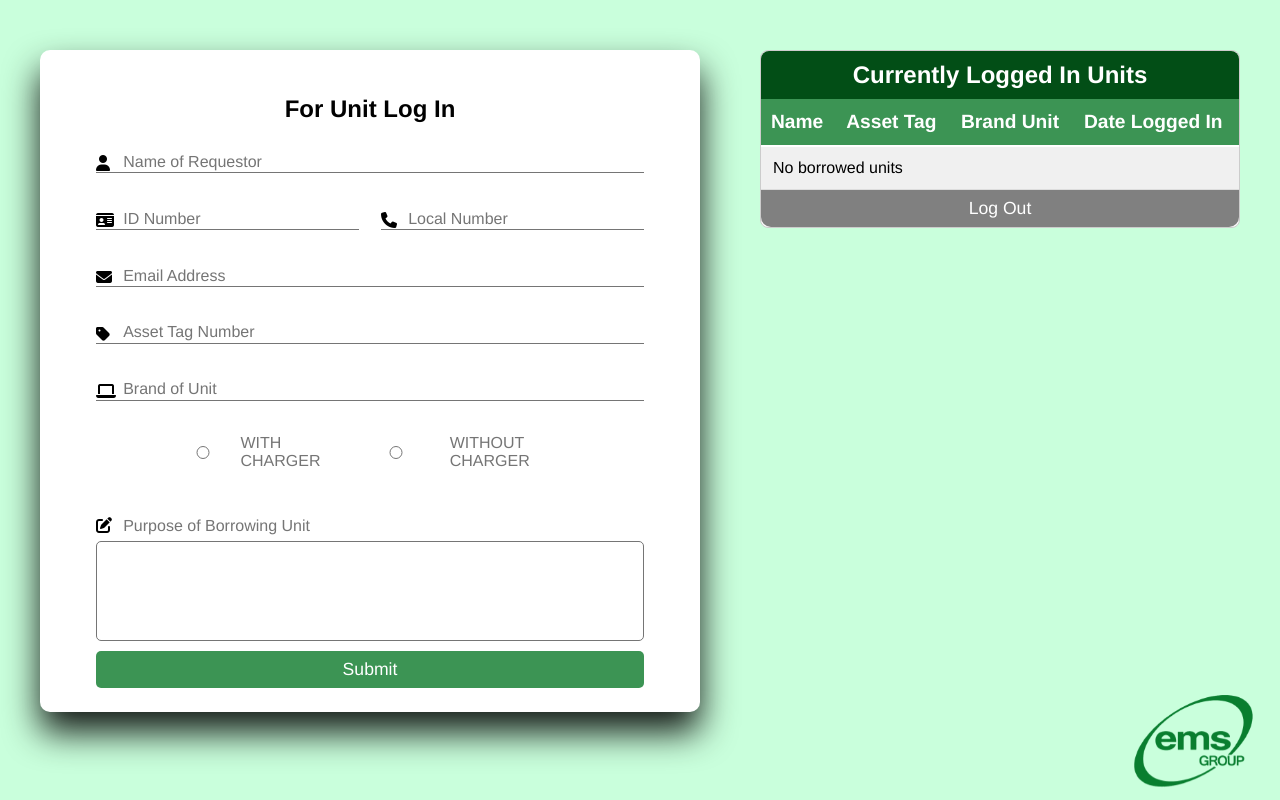
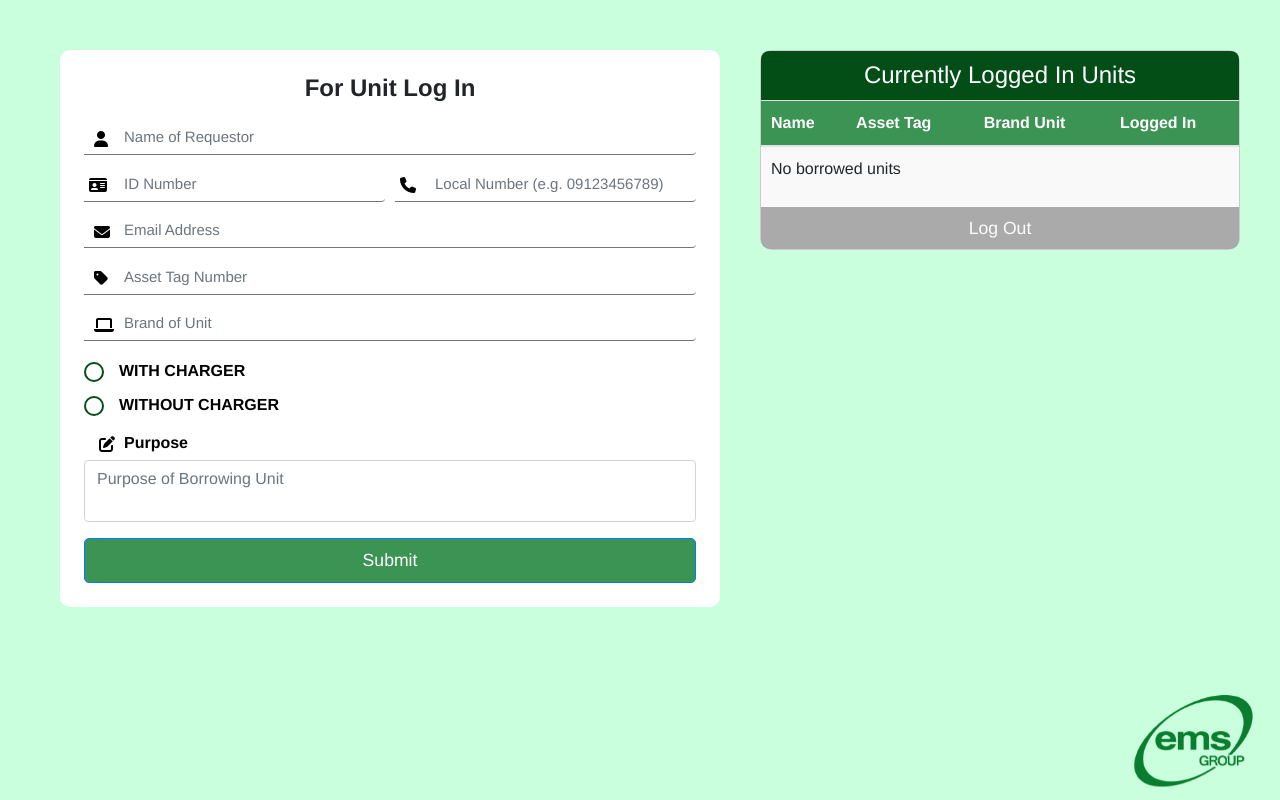
Before and after one commit to rupertgarcia/Unit-Login-and-Logout, a PHP site: page / in a window 1280 px wide. Run offline with PHP 8.4, Linux system fonts and the light colour scheme; data that the repository does not hold is empty; some libraries are stand-ins or nearby versions.

Commit message:
Integrated Bootstrap

```diff
--- a/css/style.css
+++ b/css/style.css
@@ -1,11 +1,11 @@
-*{
+* {
     margin: 0;
     padding: 0;
     box-sizing: border-box;
     font-family: "Helvetica", sans-serif;
 }
 
-body{
+body {
     background-color: #c9ffdc;
 }
 
@@ -13,9 +13,10 @@ body{
 .container-wrapper {
     display: flex;
     justify-content: space-between;
-    align-items: flex-start; /* Align the form and table to the top */
+    align-items: flex-start; /* Aligns both containers at the top */
     margin: 50px auto; /* Center the entire section horizontally */
     max-width: 1200px; /* Set a max width for the entire form and table container */
+    height: auto; /* Flexible height to ensure form and table can adjust */
 }
 
 /* Adjust the form (left) container */
@@ -24,84 +25,110 @@ body{
     background: #fff;
     padding: 1.5rem;
     border-radius: 10px;
-    box-shadow: 0 20px 35px rgba(0,0,0,0.9);
+    display: flex;
+    flex-direction: column; /* Ensure the form elements stack vertically */
+    height: auto; /* Ensure the form remains flexible in height */
 }
 
-form{
-    margin: 0 2rem;
-}
-.form-title{
+.form-title {
     font-size: 1.5rem;
     font-weight: bold;
     text-align: center;
-    padding: 1.3rem;
-    margin-bottom: 0.4rem;
+    margin-bottom: 1rem;
 }
-input{
+
+.input-group {
+    position: relative; /* Position for icon alignment */
+    margin-bottom: 10px;
+}
+
+.input-group input {
     color: inherit;
     width: 100%;
     background-color: transparent;
     border: none;
     border-bottom: 1px solid #757575;
-    padding-left: 1.5rem;
+    padding-left: 2.5rem; /* Space for the icon */
     font-size: 15px;
 }
-.input-group{
-    margin-bottom: 10px;
-}
-.input-group i{
+
+.input-group i {
     position: absolute;
+    left: 10px; /* Icon position */
+    top: 50%;
+    transform: translateY(-50%); /* Center the icon vertically */
     color: black;
 }
-input:focus{
+
+.form-group {
+    position: relative; /* Position for icon alignment */
+
+}
+
+.input-radio {
+    margin-top: 1rem;
+}
+
+/* General icon styling for all form groups */
+.form-group i {
+    position: absolute;
+    left: 10px; /* Icon position */
+    top: 20px;  /* Adjusted for alignment */
+    color: black;
+}
+
+/* Specific styling for the icon inside the 'Purpose' form group */
+#purposeGroup i {
+    left: 15px; /* New position for the purpose icon */
+    top: 5px;   /* New top position for the purpose icon */
+}
+
+
+.form-group i {
+    position: absolute;
+    left: 10px; /* Icon position */
+    top: 20px; /* Adjusted for alignment */
+    color: black;
+}
+
+.form-group label {
+    display: block;
+    margin-left: 40px; /* Space to align with the icon */
+    margin-top: 10px; /* Space between icon and label */
+    margin-bottom: 5px; /* Space between label and textarea */
+    color: black; /* Label color */
+    font-weight: bold; /* Make the label bold */
+}
+
+textarea {
+    width: 100%;
+    height: 100px;
+    padding-left: 40px; /* Space for the icon */
+    border: 1px solid #757575;
+    border-radius: 5px;
+    font-size: 15px;
+    color: inherit;
     background-color: transparent;
-    outline: transparent;
-    border-bottom: 2px solid hsl(131, 100%, 13%);
+    resize: none;
+    outline: none;
 }
-input::placeholder{
-    color: transparent;
-}
-label{
-    color: #757575;
-    position: relative;
-    left: 1.7rem;
-    top: -1.3rem;
-    cursor: auto;
-    transition: 0.3s ease all;
-}
-input:focus~label,input:not(:placeholder-shown)~label{
-    top: -3em;
-    color:rgb(12,124,44);
-    font-size: 15px;
-}
-.recover{
-    text-align: right;
-    font-size: 1rem;
-    margin-bottom: 1rem;
-}
-.recover a{
-    text-decoration: none;
-    color:rgb(60,148,84);
-}
-.recover a:hover{
-    color: green;
-    text-decoration: underline;
-}
-.btn{
-    font-size:1.1rem;
+
+.btn {
+    font-size: 1.1rem;
     padding: 8px 0;
     border-radius: 5px;
-    outline: none;
-    border: none;
     width: 100%;
-    background: rgb(60,148,84);
+    background: rgb(60, 148, 84);
     color: white;
     cursor: pointer;
-    transition: 0.9s;
+    transition: 0.3s;
 }
-.btn:hover{
+
+.btn:hover {
     background: #07001f;
 }
+
+/* Responsive adjustments */
 .input-row {
     display: flex;
     justify-content: space-between;
@@ -121,77 +148,93 @@ input:focus~label,input:not(:placeholder-shown)~label{
     }
 }
 
-.input-group-purpose {
-    position: relative;
-    padding: 1% 0;
+/* Adjust the right panel */
+.right-panel {
+    width: 40%;
+    background-color: #f9f9f9;
+    border: 1px solid #ccc;
+    border-radius: 12px;
+    margin-left: 20px;
+    display: flex;
+    flex-direction: column;
+    justify-content: space-between;
+    max-height: 70vh; /* Limit the panel height to the viewport */
 }
 
-.input-group-purpose i {
-    position: relative;
-    color: black;
-    margin-bottom: 5px;
-    display: block;
+
+/* Header for the table */
+.right-panel h2 {
+    text-align: center;
+    padding: 10px;
+    margin: 0;
+    background-color: #024e16; /* Use a greenish background */
+    color: white; /* White text */
+    font-size: 1.5rem; /* Slightly larger font size */
+    border-radius: 8px 8px 0 0; /* Rounded top corners to match the panel */
 }
 
-.input-group-purpose label {
-    position: relative;
-    display: block;
-    color: #757575;
-    margin-bottom: -15px;
+/* Table container with scrolling */
+.table-container {
+    flex: 1; /* Allow the table to take up the remaining height */
+    overflow-y: auto; /* Enable vertical scrolling */
+    max-height: 100%; /* Ensure the table container respects the right-panel height */
 }
 
-textarea {
+/* Table styles */
+.right-panel table {
     width: 100%;
-    height: 100px;
-    padding: 10px;
-    border: 1px solid #757575;
-    border-radius: 5px;
-    font-size: 15px;
-    color: inherit;
-    background-color: transparent;
-    resize: none;
-    outline: none;
+    border-collapse: collapse;
 }
 
-textarea:focus {
-    border: 1px solid #757575;
+/* Fix the sticky header */
+.right-panel table th, .right-panel table td {
+    padding: 10px;
+    text-align: left;
 }
 
-.radio-row {
-    display: flex;
-    justify-content: center;
-    align-items: center;
-    padding: 10px 0;
-    margin-left: -120px;
-    margin-top: 5px;
-    margin-bottom: -5px;
+.right-panel table th {
+    background-color: #3c9454; /* Match the header background color */
+    color: white; /* White text */
+    font-weight: bold;
+    position: sticky; /* Sticky header */
+    top: 0; /* Stick the header at the top */
+    z-index: 2; /* Ensure header stays on top when scrolling */
+    box-shadow: 0 2px 2px -1px rgba(0, 0, 0, 0.4); /* Add shadow for a clean division */
 }
 
-.radio-row label {
-    display: flex;
-    align-items: center;
-    margin-left: 30px;
-    cursor: pointer;
-    font-size: 1rem;
-    transition: color 0.3s ease;
+/* Adjust row hover effect */
+.right-panel table tr:hover {
+    background-color: #e6f5eb; /* Light green hover effect */
 }
 
-.radio-row input[type="radio"] {
-    margin-right: 8px;
-    accent-color: #004d00;
+/* Highlight the selected row with pale green */
+.right-panel table tr.selected {
+    background-color: #d1e7dd !important; /* Pale green background for selected row */
 }
 
-.radio-row input[type="radio"]:checked + label {
-    color: #0c7c34;
+/* Style for the Log Out button */
+#logoutBtn {
+    font-size: 1.1rem;
+    padding: 8px 0;
+    border: none;
+    width: 100%;
+    background: rgb(220, 53, 69); /* Red color complementary to green */
+    cursor: pointer;
+    transition: 0.3s;
+    border-radius: 0 0 9px 9px; /* Top corners sharp, bottom corners curved */
+    margin-top: auto; /* Push the button to the bottom */
 }
 
-.input-group {
-    padding: 1% 0;
+
+.btn.disabled {
+    background-color: gray; /* Gray background when disabled */
+    cursor: not-allowed; /* Not allowed cursor */
 }
 
-.input-group-purpose {
-    margin-top: 10px;
+.btn.enabled {
+    background-color: rgb(220, 53, 69); /* Red background when enabled */
 }
+
 .bottom-right-image {
     position: fixed;
     bottom: 10px;
@@ -201,120 +244,50 @@ textarea:focus {
     z-index: 100;
 }
 
-/* Adjust the table (right panel) container */
-.right-panel {
-    width: 40%; /* Adjust width to occupy 40% of the space */
-    background-color: #f9f9f9;
-    border: 1px solid #ccc;
-    border-radius: 8px;
-    margin-left: 20px; /* Add some space between the form and table */
-    display: flex;
-    flex-direction: column;
-    height: calc(100% - 20%); /* Make it shorter than the form by 20% */
+/* Hide the default radio button */
+.input-radio input[type="radio"] {
+    appearance: none; /* Remove default radio styling */
+    -webkit-appearance: none; /* For Safari/WebKit */
+    -moz-appearance: none; /* For Firefox */
+    width: 20px;
+    height: 20px;
+    border: 2px solid #024e16; /* Dark green border */
+    border-radius: 50%; /* Make it round */
+    outline: none;
+    cursor: pointer;
+    transition: 0.2s;
+    margin-right: 10px; /* Space between the radio button and the label */
 }
 
-
-
-/* Styling the h2 inside the right panel */
-.right-panel h2 {
-    text-align: center;
-    padding-top: 10px; /* Add padding to the top */
-    padding-bottom: 10px;
-    margin: 0;
-    background-color: #024e16; /* Use a greenish background */
-    color: white; /* White text */
-    font-size: 1.5rem; /* Slightly larger font size */
-    border-radius: 8px 8px 0 0; /* Rounded top corners to match the panel */
-    z-index: 2; /* Keep the title on top */
+/* Custom radio button checked state */
+.input-radio input[type="radio"]:checked {
+    background-color: #024e16; /* Dark green background when checked */
+    border-color: #024e16; /* Dark green border */
 }
 
-.table-container {
-    overflow-y: auto;
-    flex: 1;
+/* Add a dot for the checked state */
+.input-radio input[type="radio"]:checked::before {
+    content: "";
+    display: block;
+    width: 10px;
+    height: 10px;
+    background: white; /* White dot */
+    border-radius: 50%;
+    margin: auto;
     position: relative;
-    max-height: calc(100vh - 220px); /* Set a max height for the table container */
+    top: 4px;
 }
 
-.right-panel table {
-    width: 100%;
-    border-collapse: collapse;
+/* Focus state to highlight the radio button when focused */
+.input-radio input[type="radio"]:focus {
+    box-shadow: 0 0 3px 2px rgba(2, 78, 22, 0.6); /* Add dark green shadow when focused */
 }
 
-.right-panel table th, .right-panel table td {
-    padding: 10px;
-    text-align: left;
-    word-wrap: break-word; /* Ensure text wraps properly */
-    white-space: normal; /* Allow text wrapping */
+/* Manually control the position of the label */
+.input-radio label {
+    font-size: 16px;
+    cursor: pointer;
+    position: relative;
+    top: 2px; /* Move the label up or down manually */
+    margin-left: 15px; /* Space between the label and the radio button */
 }
-
-/* Styling for the thead inside the table */
-.right-panel table th {
-    background-color: #3c9454; /* Match the header background color */
-    color: white; /* White text */
-    font-weight: bold; /* Bold text */
-    font-size: 1.2rem; /* Larger font size */
-    padding: 12px 10px; /* Add some padding for better readability */
-    position: sticky; /* Sticky header when scrolling */
-    top: 0;
-    z-index: 1; /* Make sure the header stays on top when scrolling */
-    text-align: left;
-    border-bottom: 2px solid #fff; /* Add a border under the header */
-}
-
-/* Style for table rows */
-.right-panel table td {
-    border-bottom: 1px solid #ddd; /* Light border between rows */
-    padding: 12px; /* Padding inside table cells */
-}
-
-/* Hover effect for table rows */
-.right-panel table tr:hover {
-    background-color: #e6f5eb; /* Light green hover effect */
-}
-
-/* Default background for all rows */
-.right-panel table tr {
-    background-color: #f0f0f0; /* Light gray for all rows */
-}
-
-/* Highlight the selected row with pale green */
-.right-panel table tr.selected {
-    background-color: #d1e7dd !important; /* Pale green background for selected row */
-}
-
-/* Scrollbar styling (remove rounded corners, solid style) */
-.table-container::-webkit-scrollbar {
-    width: 12px;
-}
-
-.table-container::-webkit-scrollbar-thumb {
-    background-color: rgba(60, 148, 84, 1); /* Solid green color */
-    border-radius: 0; /* Remove rounded corners */
-}
-
-.table-container::-webkit-scrollbar-track {
-    background-color: #e0e0e0; /* Light gray scrollbar track */
-    border-radius: 0; /* Remove rounded corners */
-}
-
-/* Styling for the Log Out button (red color) with top solid and bottom curved corners */
-#logoutBtn {
-    font-size: 1.1rem;
-    padding: 8px 0;
-    outline: none;
-    border: none;
-    width: 100%;
-    background: rgb(220, 53, 69); /* Red color complementary to green */
-    cursor: pointer;
-    transition: 0.9s;
-    border-radius: 0 0 10px 10px; /* Top corners sharp, bottom corners curved */
-}
-
-.btn.disabled {
-    background-color: gray; /* Gray background when disabled */
-    cursor: not-allowed; /* Not allowed cursor */
-}
-
-.btn.enabled {
-    background-color: rgb(220, 53, 69); /* Red background when enabled */
-}
--- a/index.php
+++ b/index.php
@@ -5,8 +5,8 @@
     <meta name="viewport" content="width=device-width, initial-scale=1.0">
     <title>Unit Log In</title>
     <link rel="stylesheet" href="https://cdnjs.cloudflare.com/ajax/libs/font-awesome/6.6.0/css/all.min.css">
+    <link rel="stylesheet" href="https://stackpath.bootstrapcdn.com/bootstrap/4.5.2/css/bootstrap.min.css"> <!-- Bootstrap CSS -->
     <link rel="stylesheet" href="css/style.css">
-
 </head>
 <body>
     <div class="container-wrapper">
@@ -15,71 +15,64 @@
 
             <form id="unitLogInForm" method="post" action="login.php">
                 <!-- NAME OF REQUESTOR -->
-                <div class="input-group">
+                <div class="form-group input-group">
                     <i class="fas fa-user"></i>
-                    <input type="text" name="requestorName" id="requestorName" placeholder=" Name of Requestor" required>
-                    <label for="requestorName">Name of Requestor</label>
+                    <input type="text" class="form-control" name="requestorName" id="requestorName" placeholder="Name of Requestor" required>
                 </div>
 
                 <!-- ID # AND LOCAL # -->
-                <div class="input-row">
-                    <div class="input-group">
+                <div class="form-row">
+                    <div class="form-group input-group col-md-6">
                         <i class="fas fa-id-card"></i>
-                        <input type="text" name="idNumber" id="idNumber" placeholder="ID Number" required pattern="^[1-9]\d*$" title="Please enter a valid positive integer" onkeypress="return event.charCode >= 48 && event.charCode <= 57">
-                        <label for="idNumber">ID Number</label>
+                        <input type="text" class="form-control" name="idNumber" id="idNumber" placeholder="ID Number" required pattern="^[1-9]\d*$" title="Please enter a valid positive integer" onkeypress="return event.charCode >= 48 && event.charCode <= 57">
                     </div>
 
-                    <div class="input-group">
+                    <div class="form-group input-group col-md-6">
                         <i class="fas fa-phone"></i>
-                        <input type="text" name="localNumber" id="localNumber" placeholder="Local Number (e.g. 09123456789)" required
+                        <input type="text" class="form-control" name="localNumber" id="localNumber" placeholder="Local Number (e.g. 09123456789)" required
                             pattern="^09\d{9}$" title="Please enter a valid mobile phone number (e.g. 09123456789)">
-                        <label for="localNumber">Local Number</label>
                     </div>
                 </div>
 
                 <!-- EMAIL ADDRESS -->
-                <div class="input-group">
+                <div class="form-group input-group">
                     <i class="fas fa-envelope"></i>
-                    <input type="email" name="email" id="email" placeholder=" Email Address" required>
-                    <label for="email">Email Address</label>
+                    <input type="email" class="form-control" name="email" id="email" placeholder="Email Address" required>
                 </div>
 
                 <!-- ASSET TAG # -->
-                <div class="input-group">
+                <div class="form-group input-group">
                     <i class="fas fa-tag"></i>
-                    <input type="text" name="assetTag" id="assetTag" placeholder="Asset Tag Number" required>
-                    <label for="assetTag">Asset Tag Number</label>
+                    <input type="text" class="form-control" name="assetTag" id="assetTag" placeholder="Asset Tag Number" required>
                 </div>
 
                 <!-- BRAND OF UNIT -->
-                <div class="input-group">
+                <div class="form-group input-group">
                     <i class="fas fa-laptop"></i>
-                    <input type="text" name="brandUnit" id="brandUnit" placeholder="Brand of Unit" required>
-                    <label for="brandUnit">Brand of Unit</label>
+                    <input type="text" class="form-control" name="brandUnit" id="brandUnit" placeholder="Brand of Unit" required>
                 </div>
 
                 <!-- W/ OR W/OUT CHARGER -->
-                <div class="input-group">
-                    <div class="radio-row">
-                        <label>
-                            <input type="radio" id="withCharger" name="charger" value="With Charger" required>
-                            WITH CHARGER
-                        </label>
-                        <label>
-                            <input type="radio" id="withoutCharger" name="charger" value="Without Charger" required>
-                            WITHOUT CHARGER
-                        </label>
+                <div class="form-group input-radio">
+                    <div class="form-check">
+                        <input type="radio" class="form-check-input" id="withCharger" name="charger" value="With Charger" required>
+                        <label class="form-check-label" for="withCharger">WITH CHARGER</label>
+                    </div>
+                    <div class="form-check">
+                        <input type="radio" class="form-check-input" id="withoutCharger" name="charger" value="Without Charger" required>
+                        <label class="form-check-label" for="withoutCharger">WITHOUT CHARGER</label>
                     </div>
                 </div>
 
                 <!-- PURPOSE -->
-                <div class="input-group-purpose">
-                    <i class="fas fa-edit"></i>
-                    <label for="purposeUnit">Purpose of Borrowing Unit</label>
-                    <textarea name="purposeUnit" id="purposeUnit" maxlength="500" required></textarea>
+                <div class="form-group" id="purposeGroup">
+                    <i class="fas fa-edit" id="purposeIcon"></i>
+                    <label for="purposeUnit">Purpose</label>
+                    <textarea class="form-control" name="purposeUnit" id="purposeUnit" placeholder="Purpose of Borrowing Unit" maxlength="500" required></textarea>
                 </div>
 
-                <input type="submit" class="btn" value="Submit" name="submit">
+
+                <input type="submit" class="btn btn-primary" value="Submit" name="submit">
             </form>
         </div>
 
@@ -87,13 +80,13 @@
         <div class="right-panel">
             <h2>Currently Logged In Units</h2>
             <div class="table-container">
-                <table id="unitLogOutTable">
+                <table id="unitLogOutTable" class="table">
                     <thead>
                         <tr>
                             <th>Name</th>
                             <th>Asset Tag</th>
                             <th>Brand Unit</th>
-                            <th>Date Logged In</th>
+                            <th>Logged In</th>
                         </tr>
                     </thead>
                     <tbody>
@@ -123,11 +116,15 @@
                     </tbody>
                 </table>
             </div>
-            <button id="logoutBtn" class="btn disabled" disabled>Log Out</button> <!-- Disabled Log Out button -->
+            <button id="logoutBtn" class="btn btn-danger disabled" disabled>Log Out</button> <!-- Disabled Log Out button -->
         </div>
     </div>
 
     <img src="img/emsgroup.png" alt="EMS Logo" class="bottom-right-image">
+
+    <script src="https://code.jquery.com/jquery-3.5.1.slim.min.js"></script> <!-- jQuery -->
+    <script src="https://cdn.jsdelivr.net/npm/@popperjs/core@2.5.4/dist/umd/popper.min.js"></script> <!-- Popper.js -->
+    <script src="https://stackpath.bootstrapcdn.com/bootstrap/4.5.2/js/bootstrap.min.js"></script> <!-- Bootstrap JS -->
 
     <script>
     // Selectable row logic
@@ -188,7 +185,6 @@
             xhr.send("id=" + id);
         }
     });
-</script>
-
+    </script>
 </body>
 </html>
```
